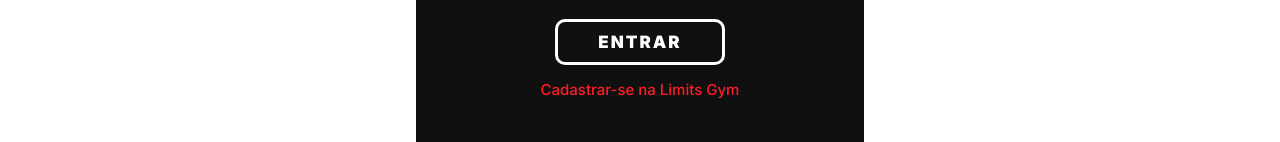
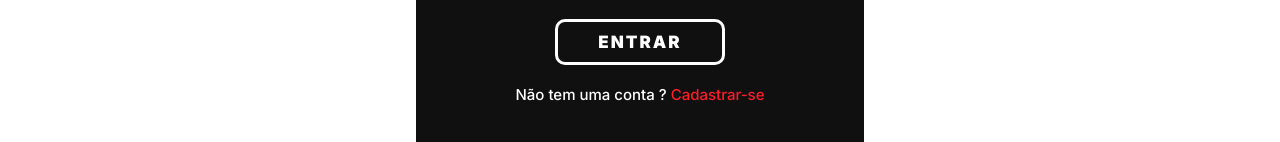
Before and after one commit to ViniUme/LimitsGym, a Next.js app: page /entrar in a window 1280 px wide. Shown: the part 467-609 px from the top of the page. Built offline with nearby package versions, Linux system fonts and the light colour scheme.

Commit message:
Edit sign_in message

```diff
--- a/src/pages/entrar.jsx
+++ b/src/pages/entrar.jsx
@@ -117,7 +117,7 @@ export default function Login(props){
 
                     <input className={styles.button} type='submit' value="entrar" />
 
-                    <Link href='/cadastro'><a className={styles.sign_on}>Cadastrar-se na Limits Gym</a></Link>
+                    <span className={styles.sign_on}>Não tem uma conta ? <Link href='/cadastro'><a className={styles.sign_in}>Cadastrar-se</a></Link></span>
                 </form>
             </Page>
         )
--- a/src/styles/entrar.module.scss
+++ b/src/styles/entrar.module.scss
@@ -123,15 +123,21 @@
     }
 
     .sign_on{
-        margin-top: 5px;
+        margin: 10px 0 -20px 0;
         padding: 10px 15px;
         font: 500 15px var(--clean_fonts);
+        color: #fff;
+
+        .sign_in{
+            margin-top: 5px;
             color: var(--red);
             cursor: pointer;
             transition: 100ms ease-in-out;
         }
+
         .sign_on:visited{
             color: var(--red_strong);
+        }
     }
 }
 
```
Lines whose indentation alone changed are shown as unchanged.
